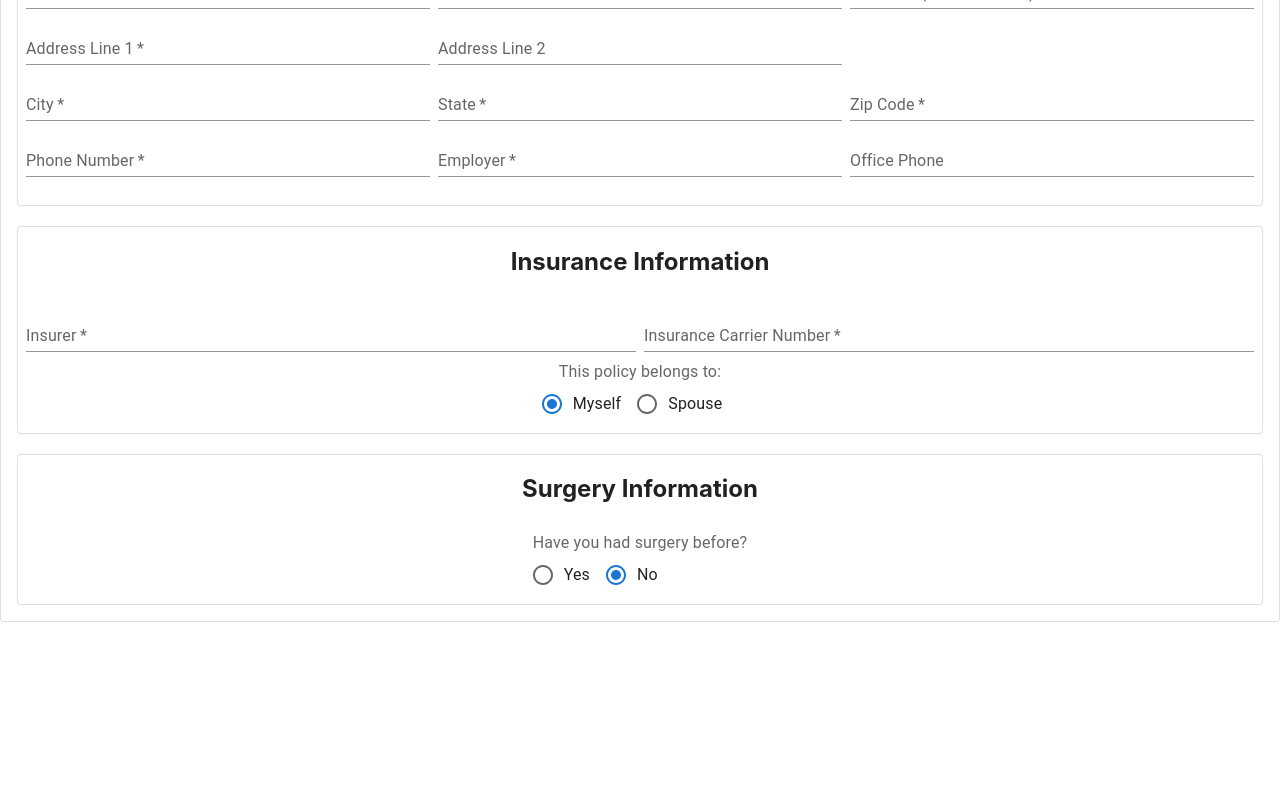
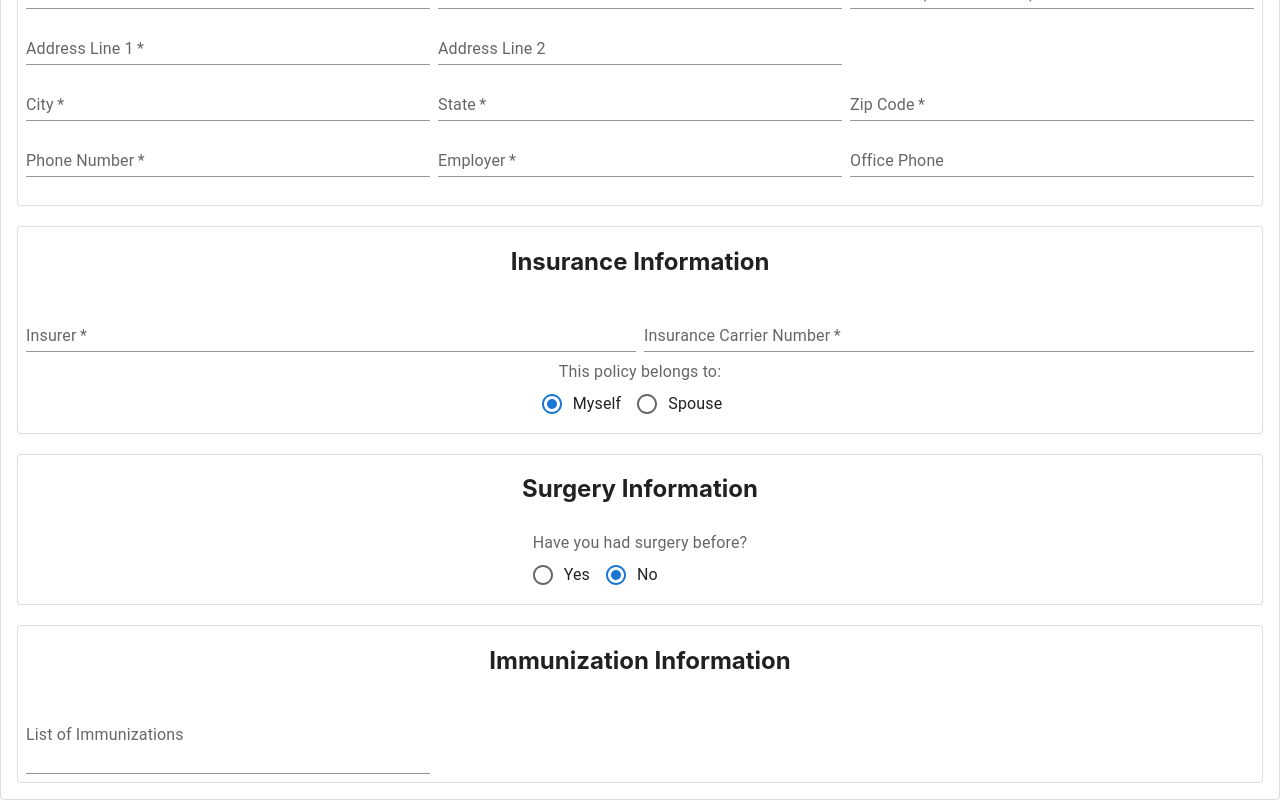
Before and after one commit to Christian-Oleson/MSI-504-WrittenAssignment4, a React (Create React App) app: page / in a window 1280 px wide. Shown: the part 216-1016 px from the top of the page. Before the commit the page ends 838 px from the top, so only its background shows below. Built offline with nearby package versions, Linux system fonts and the light colour scheme.

Commit message:
MSI-504 - Immunization Info

```diff
--- a/src/App.tsx
+++ b/src/App.tsx
@@ -4,6 +4,7 @@ import './App.css';
 import PersonalInfo from "./personalInfo";
 import InsuranceInfo from "./insuranceInfo";
 import SurgeryInfo from "./surgeryInfo";
+import ImmunizationInfo from "./immunizationInfo";
 
 function App() {
     return (
@@ -16,6 +17,8 @@ function App() {
               <InsuranceInfo />
               <br/>
               <SurgeryInfo />
+              <br/>
+              <ImmunizationInfo />
           </Paper>
       </header>
     </div>
--- /dev/null
+++ b/src/immunizationInfo.tsx
@@ -0,0 +1,25 @@
+import { Paper } from "@mui/material"
+import Grid from "@mui/material/Grid";
+import TextField from "@mui/material/TextField";
+
+export default function ImmunizationInfo(): JSX.Element {
+    return  <Paper elevation={3} variant="outlined">
+        <h2>Immunization Information</h2>
+        <Grid container padding={1} spacing={1}>
+            <ListItem />
+        </Grid>
+    </Paper>
+}
+
+function ListItem() {
+    return <Grid item xs={6} sm={4} md={4}>
+            <TextField
+                fullWidth
+                id="outlined-basic"
+                label="List of Immunizations"
+                maxRows={40}
+                multiline
+                placeholder="Submit your immunizations, one per line, with a date DD-MM-YYYY"
+                variant="standard" />
+        </Grid>
+}
--- a/src/personalInfo.tsx
+++ b/src/personalInfo.tsx
@@ -7,7 +7,7 @@ export default function PersonalInfo() : JSX.Element {
     return <Paper elevation={3} variant="outlined">
         <h2>Personal Information</h2>
         <Grid container padding={1} spacing={1}>
-            <Grid item xs={4}>
+            <Grid item xs={6} sm={4} md={4}>
                 <TextField
                     fullWidth
                     id="outlined-basic"
@@ -15,7 +15,7 @@ export default function PersonalInfo() : JSX.Element {
                     required
                     variant="standard" />
             </Grid>
-            <Grid item xs={4}>
+            <Grid item xs={6} sm={4} md={4}>
                 <TextField
                     fullWidth
                     id="outlined-basic"
@@ -23,7 +23,7 @@ export default function PersonalInfo() : JSX.Element {
                     required
                     variant="standard" />
             </Grid>
-            <Grid item xs={4}>
+            <Grid item xs={6} sm={4} md={4}>
                 <TextField
                     fullWidth
                     id="outlined-basic"
@@ -31,7 +31,7 @@ export default function PersonalInfo() : JSX.Element {
                     required
                     variant="standard" />
             </Grid>
-            <Grid item xs={4}>
+            <Grid item xs={6} sm={4} md={4}>
                 <TextField
                     fullWidth
                     id="outlined-basic"
@@ -39,16 +39,16 @@ export default function PersonalInfo() : JSX.Element {
                     required
                     variant="standard" />
             </Grid>
-            <Grid item xs={4}>
+            <Grid item xs={6} sm={4} md={4}>
                 <TextField
                     fullWidth
                     id="outlined-basic"
                     label="Address Line 2"
                     variant="standard" />
             </Grid>
-            <Grid  xs={4}>
+            <Grid xs={6} sm={4} md={4}>
             </Grid>
-            <Grid item  xs={4}>
+            <Grid item xs={6} sm={4} md={4}>
                 <TextField
                     fullWidth
                     id="outlined-basic"
@@ -56,7 +56,7 @@ export default function PersonalInfo() : JSX.Element {
                     required
                     variant="standard" />
             </Grid>
-            <Grid item  xs={4}>
+            <Grid item xs={6} sm={4} md={4}>
                 <TextField
                     fullWidth
                     id="outlined-basic"
@@ -64,7 +64,7 @@ export default function PersonalInfo() : JSX.Element {
                     required
                     variant="standard" />
             </Grid>
-            <Grid item  xs={4}>
+            <Grid item xs={6} sm={4} md={4}>
                 <TextField
                     fullWidth
                     id="outlined-basic"
@@ -72,7 +72,7 @@ export default function PersonalInfo() : JSX.Element {
                     required
                     variant="standard" />
             </Grid>
-            <Grid item xs={4}>
+            <Grid item xs={6} sm={4} md={4}>
                 <TextField
                     fullWidth
                     id="outlined-basic"
@@ -80,7 +80,7 @@ export default function PersonalInfo() : JSX.Element {
                     required
                     variant="standard" />
             </Grid>
-            <Grid item xs={4}>
+            <Grid item xs={6} sm={4} md={4}>
                 <TextField
                     fullWidth
                     id="outlined-basic"
@@ -88,7 +88,7 @@ export default function PersonalInfo() : JSX.Element {
                     required
                     variant="standard" />
             </Grid>
-            <Grid item xs={4}>
+            <Grid item xs={6} sm={4} md={4}>
                 <TextField
                     fullWidth
                     id="outlined-basic"
--- a/src/surgeryInfo.tsx
+++ b/src/surgeryInfo.tsx
@@ -6,6 +6,7 @@ import RadioGroup from "@mui/material/RadioGroup";
 import FormControlLabel from "@mui/material/FormControlLabel";
 import Radio from "@mui/material/Radio";
 import React from "react";
+import TextField from "@mui/material/TextField";
 
 export default function SurgeryInfo() : JSX.Element {
 
@@ -40,7 +41,16 @@ export default function SurgeryInfo() : JSX.Element {
 
 function ListItem(props: IListItem) {
     if (props.stringValue === "yes") {
-        return <h3>Hello! {props.stringValue}</h3>
+        return <Grid item xs={6} sm={4} md={4}>
+                <TextField
+                    fullWidth
+                    id="outlined-basic"
+                    label="List of Surgeries"
+                    maxRows={40}
+                    multiline
+                    placeholder="Submit your surgeries, one per line, with a date DD-MM-YYYY"
+                    variant="standard" />
+            </Grid>
     }
 
     return <div></div>
```
